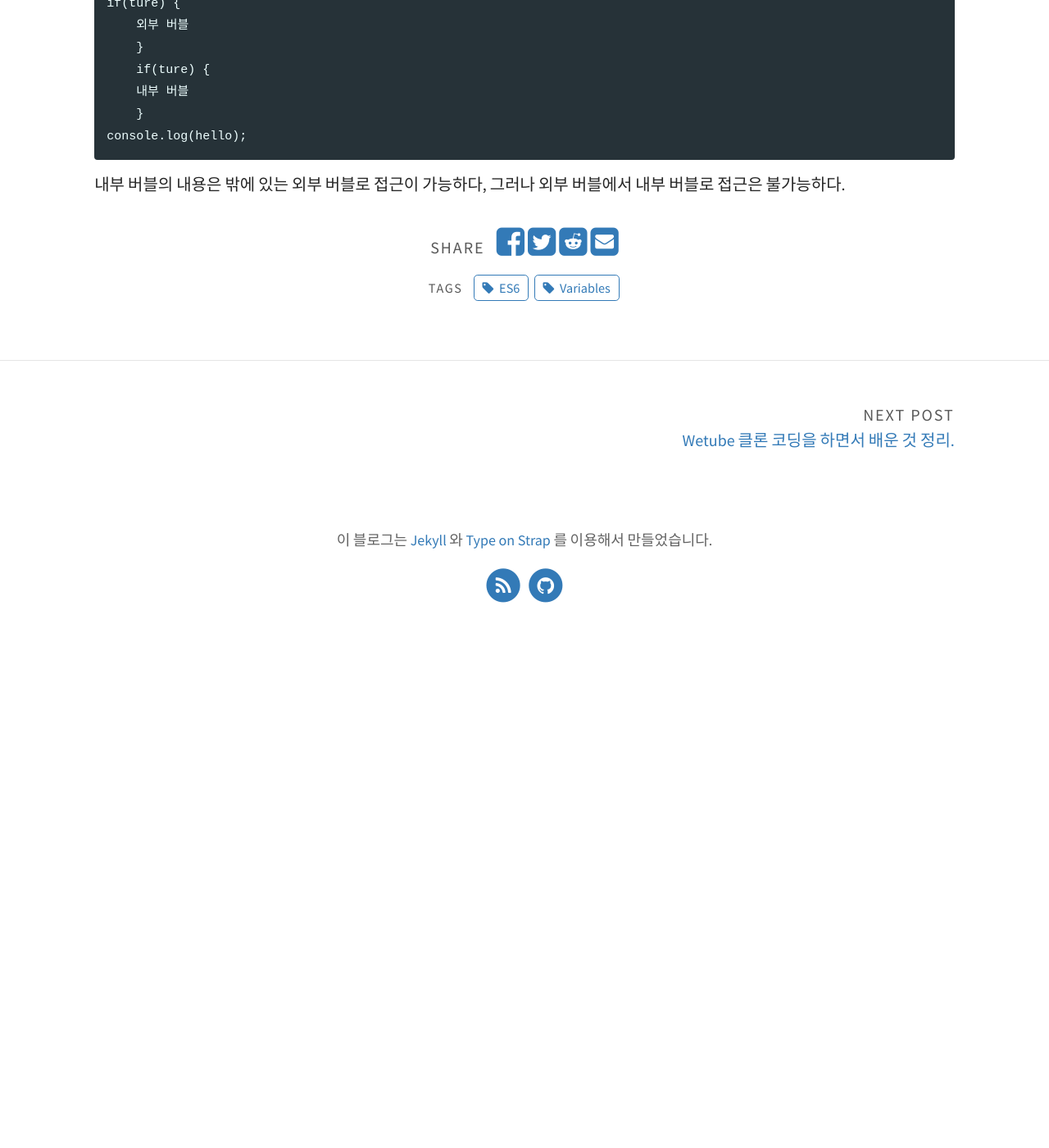
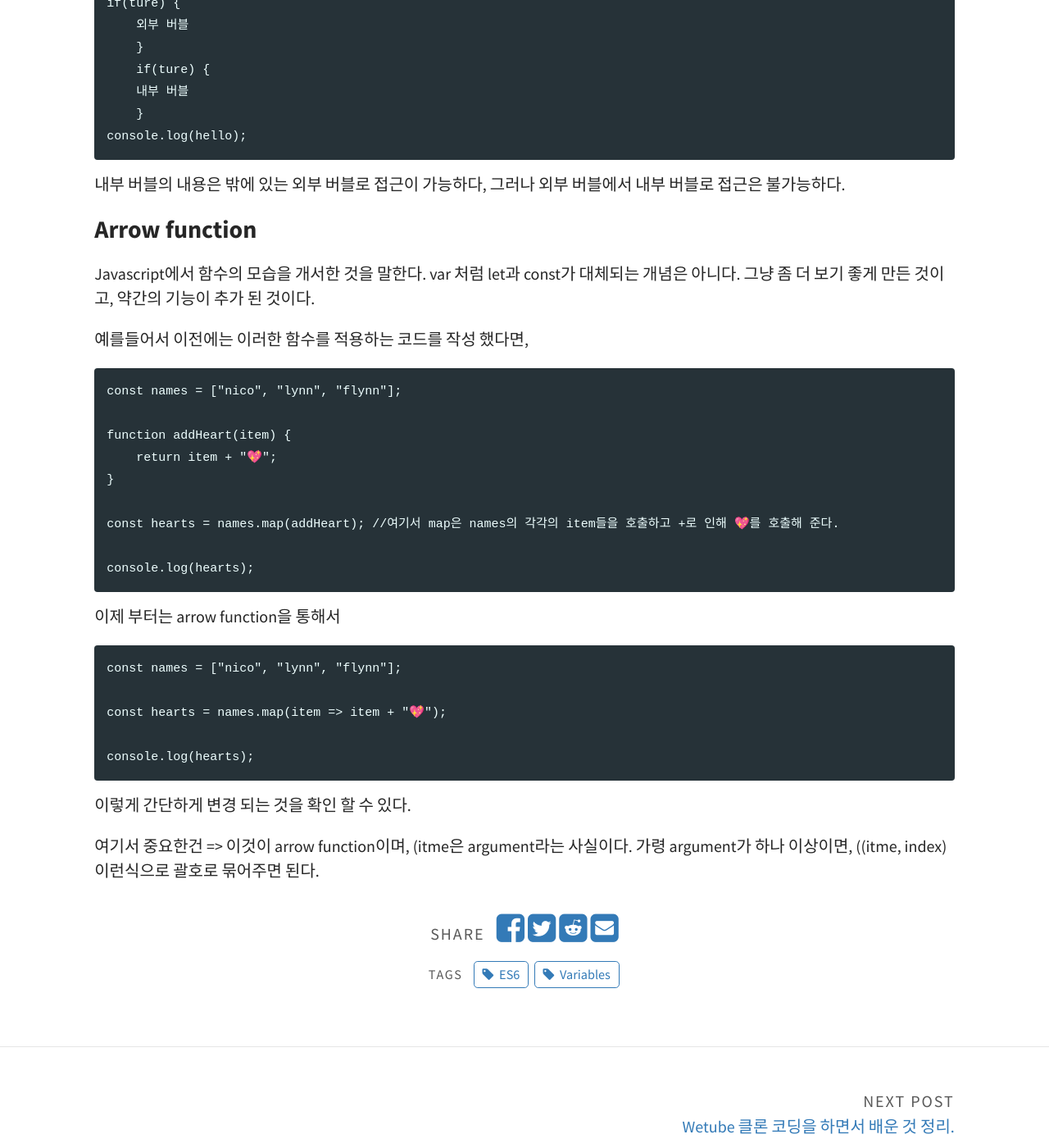
Before and after one commit to starsol89/starsol89.github.io, a Jekyll site: the page built from _posts/2020-01-22-ES6.md, in a window 1280 px wide and 1400 px high, scrolled down 2630 px. Shown: the whole window at 82% size. Built offline with Jekyll 4.4.1, drawn with Linux system fonts in a browser that asks for light colours; before the commit the page ends 3406 px from its top, so only the background shows below that.

Commit message:
Arrow function에 대해서 첫번째

```diff
--- a/_posts/2020-01-22-ES6.md
+++ b/_posts/2020-01-22-ES6.md
@@ -91,3 +91,31 @@ Temporal dead zone 이 없을 때, 이런 코드가 있다고 하면
     console.log(hello);
 
 내부 버블의 내용은 밖에 있는 외부 버블로 접근이 가능하다, 그러나 외부 버블에서 내부 버블로 접근은 불가능하다.
+
+### Arrow function
+
+Javascript에서 함수의 모습을 개서한 것을 말한다. var 처럼 let과 const가 대체되는 개념은 아니다. 그냥 좀 더 보기 좋게 만든 것이고, 약간의 기능이 추가 된 것이다.
+
+예를들어서 이전에는 이러한 함수를 적용하는 코드를 작성 했다면,
+
+    const names = ["nico", "lynn", "flynn"];
+
+    function addHeart(item) {
+        return item + "💖";
+    }
+
+    const hearts = names.map(addHeart); //여기서 map은 names의 각각의 item들을 호출하고 +로 인해 💖를 호출해 준다.
+
+    console.log(hearts);
+
+이제 부터는 arrow function을 통해서
+
+    const names = ["nico", "lynn", "flynn"];
+
+    const hearts = names.map(item => item + "💖");
+
+    console.log(hearts);
+
+이렇게 간단하게 변경 되는 것을 확인 할 수 있다.
+
+여기서 중요한건 => 이것이 arrow function이며, (itme은 argument라는 사실이다. 가령 argument가 하나 이상이면, ((itme, index) 이런식으로 괄호로 묶어주면 된다.
```
